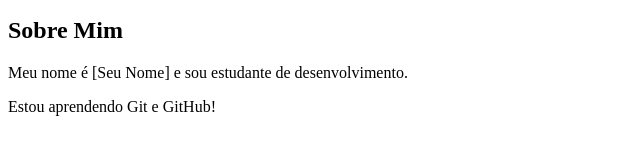
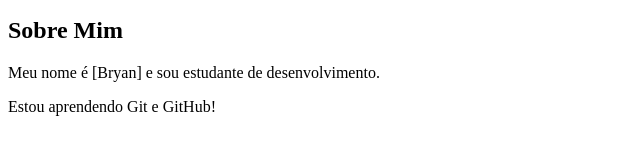
Before and after one commit to Bsoouz/todo-list-seu-nome, a plain HTML site: page index.html in a window 1280 px wide. Shown: the part 135-290 px from the top of the page, 0-640 px from the left. Drawn offline with Linux system fonts and the light colour scheme.

Commit message:
Update index.html

```diff
--- a/index.html
+++ b/index.html
@@ -12,7 +12,7 @@
 </body>
    <section id="sobre">
         <h2>Sobre Mim</h2>
-        <p>Meu nome é [Seu Nome] e sou estudante de desenvolvimento.</p>
+        <p>Meu nome é [Bryan] e sou estudante de desenvolvimento.</p>
         <p>Estou aprendendo Git e GitHub!</p>
     </section>
 </html>
```
